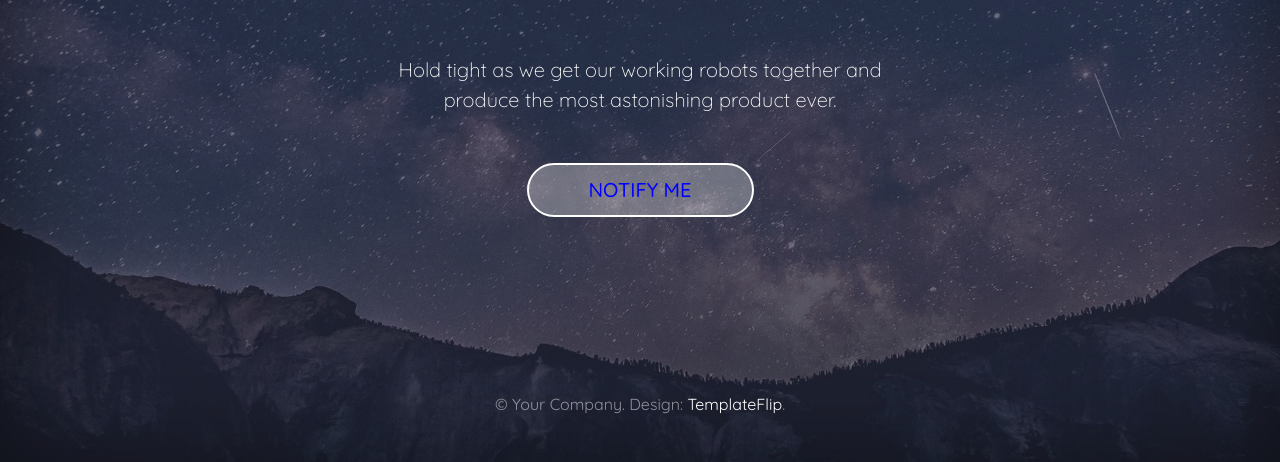
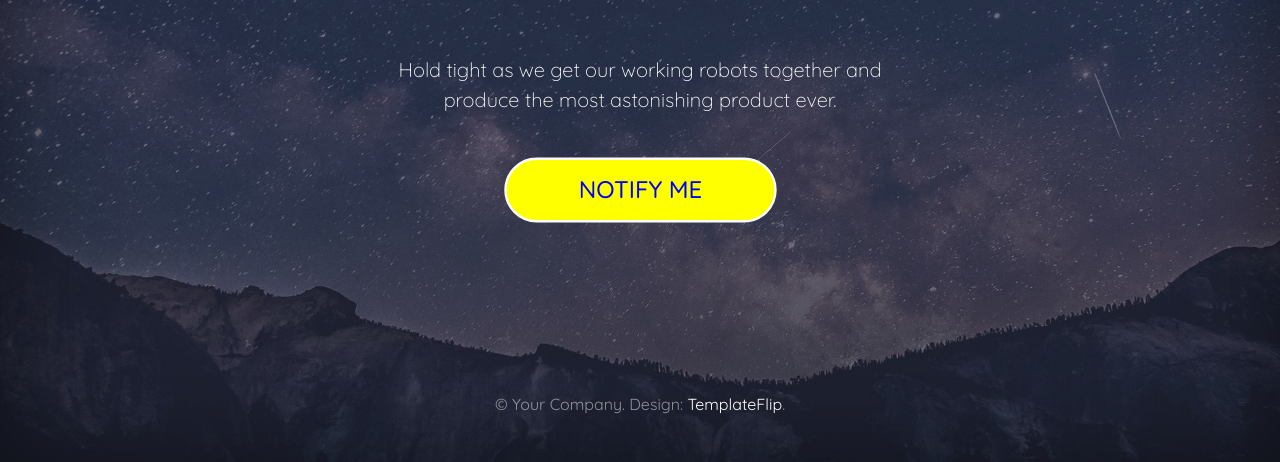
Before and after one commit to Sauleeu/coming-soon, a plain HTML site: page index.html in a window 1280 px wide. In both pictures the pointer is over the button "NOTIFY ME". Shown: the part 338-800 px from the top of the page. Drawn offline with nearby package versions, Linux system fonts and the light colour scheme.

Commit message:
se agrega animacion al boton

```diff
--- a/styles/main.css
+++ b/styles/main.css
@@ -17,9 +17,13 @@ a:hover {
   border: 2px solid #fff;
   border-radius: 20px;
   padding: 0.5rem 2rem;
+  transition: 0.3s;
 }
 
-.btn-default:hover,
+.btn-default:hover{
+  transform: scale(1.2);
+}
+
 .btn-default:focus {
   background-color: rgba(255, 255, 255, 0.3);
 }
```
